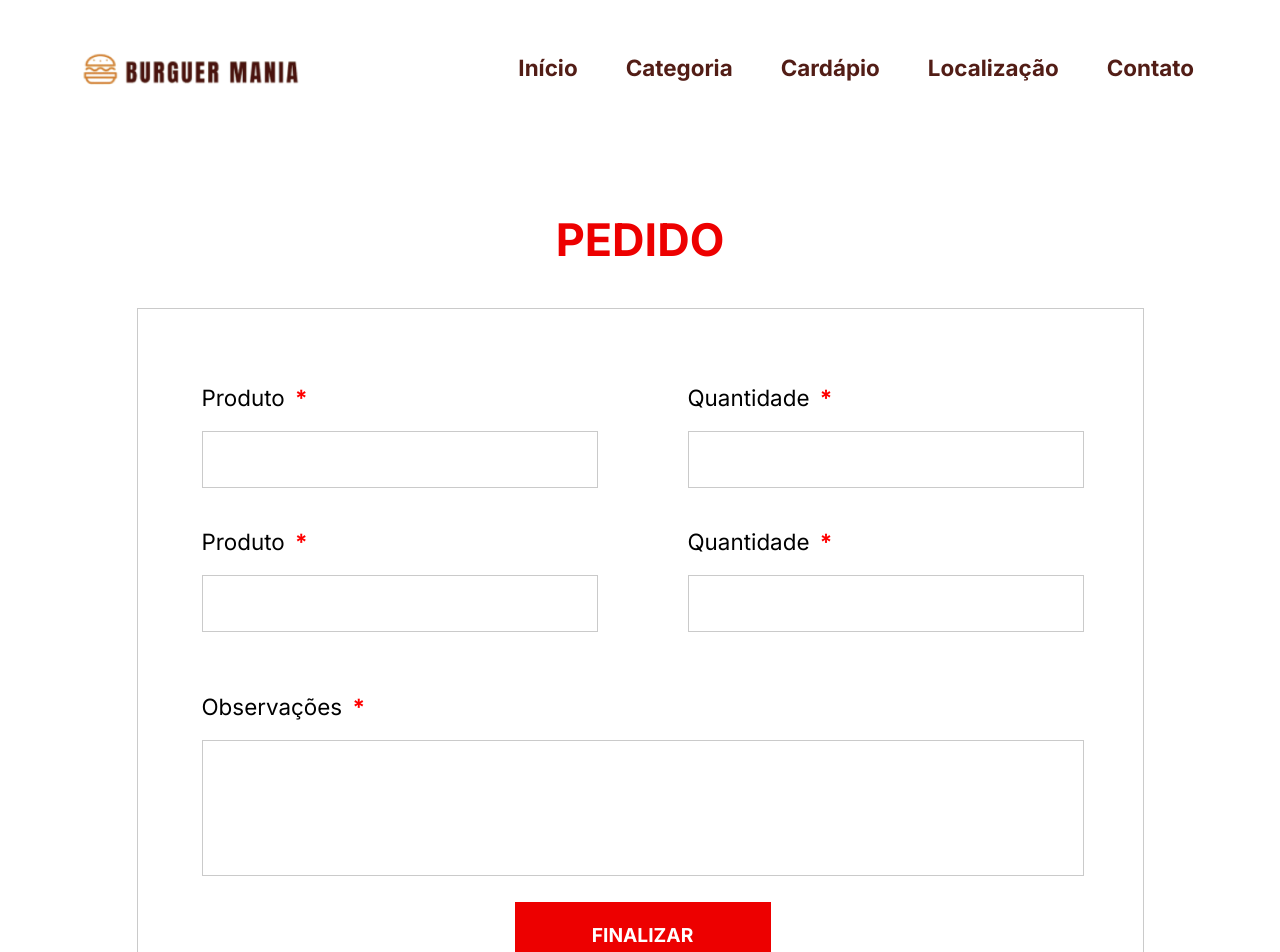
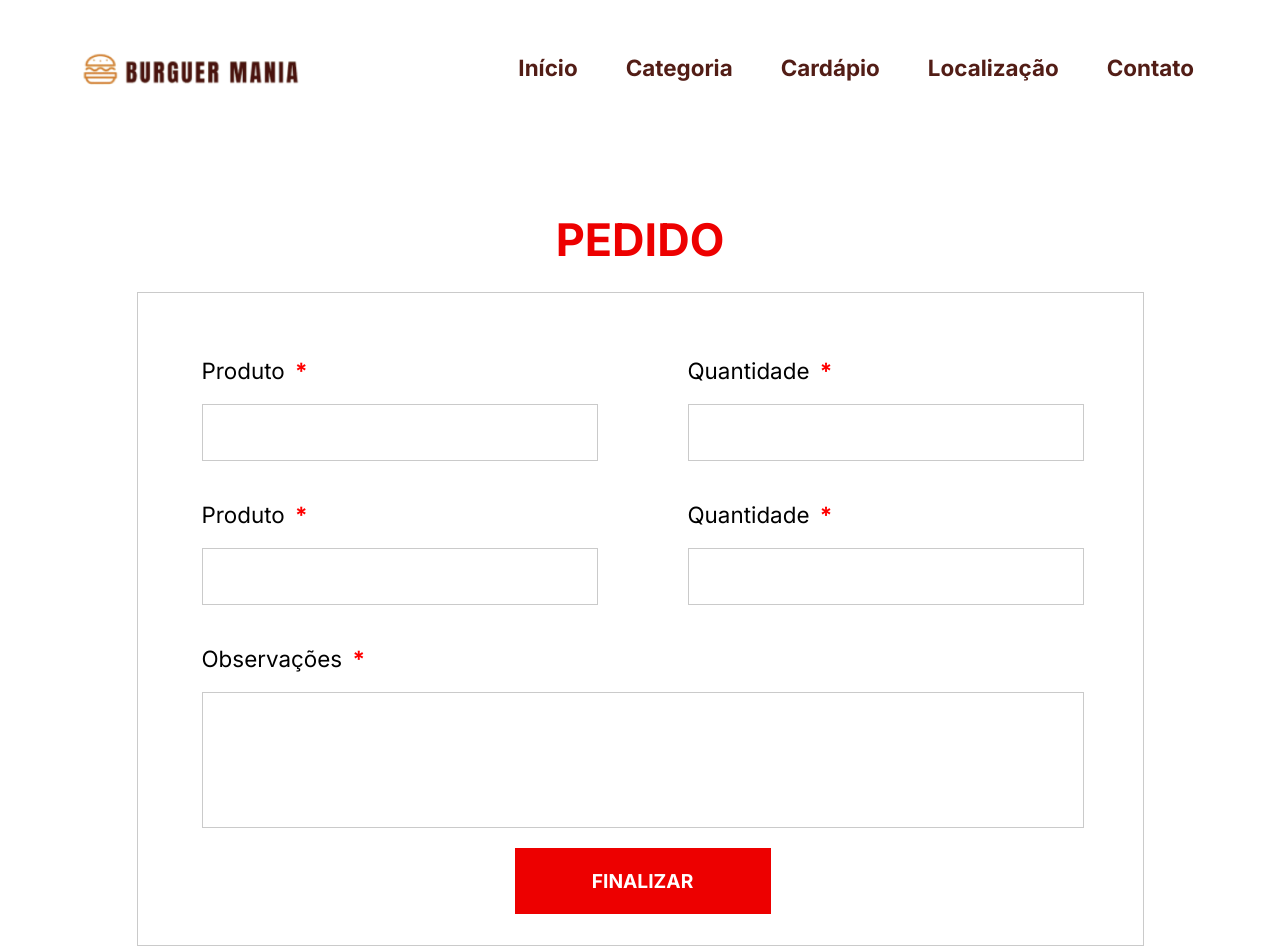
Before and after one commit to OuranN/BurguerMania, an Angular app: page /pedido in a window 1280 px wide. Shown: the top 952 px of the page. Built offline with nearby package versions, Linux system fonts and the light colour scheme.

Commit message:
update css

```diff
--- a/src/app/views/category-page/category-page.component.css
+++ b/src/app/views/category-page/category-page.component.css
@@ -25,6 +25,6 @@ app-button-large{
   display: flex;
   margin-top: 2.56rem;
   flex-wrap: wrap;
-  width: 50%;
+  width: 80%;
   justify-content: center;
 }
--- a/src/app/views/home-page/home-page.component.css
+++ b/src/app/views/home-page/home-page.component.css
@@ -4,7 +4,7 @@
   display: flex;
   flex-direction: column;
   width: 100%;
-  height: 100vh;
+
   overflow: hidden;
 
 }
--- a/src/app/views/pedido-page/pedido-page.component.css
+++ b/src/app/views/pedido-page/pedido-page.component.css
@@ -8,9 +8,10 @@
   display: flex;
   border: 1px solid rgba(0, 0, 0, 0.208);
   width:1007px ;
-  height: 754px;
+  height: 654px;
   padding: 4em;
-  margin-top: 2.56rem;
+  margin-top: 1.56rem;
+
 }
 
 h2{
@@ -44,6 +45,9 @@ h2{
   width: 100%;
 }
 
+app-button1{
+  margin-top: 1em;
+}
 @media (max-width: 1100px) {
   #div1{
     flex-direction: column;
--- a/src/app/views/product-page/product-page.component.css
+++ b/src/app/views/product-page/product-page.component.css
@@ -1,6 +1,7 @@
 #product-containner{
   display: flex;
   flex-direction: column;
+  margin-bottom: 2em;
 }
 
 #content{
@@ -23,6 +24,6 @@ app-button-large{
   display: flex;
   margin-top: 2.56rem;
   flex-wrap: wrap;
-  width: 50%;
+  width: 80%;
   justify-content: center;
 }
--- a/src/styles.css
+++ b/src/styles.css
@@ -28,4 +28,5 @@
   margin: 0;
   padding: 0;
   box-sizing: border-box;
+
 }
```
